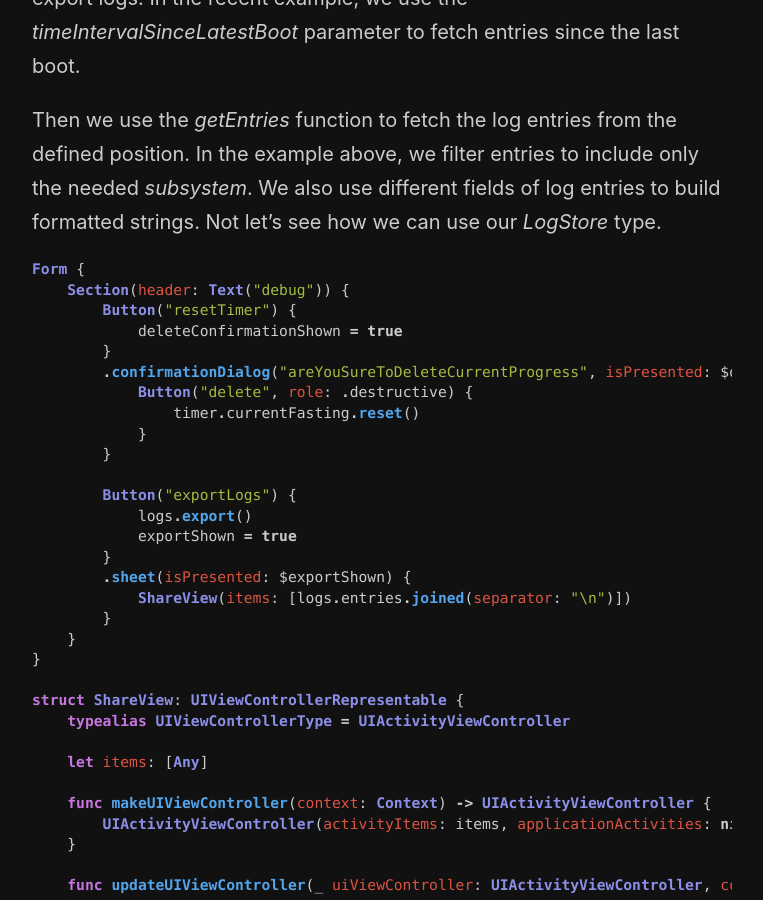
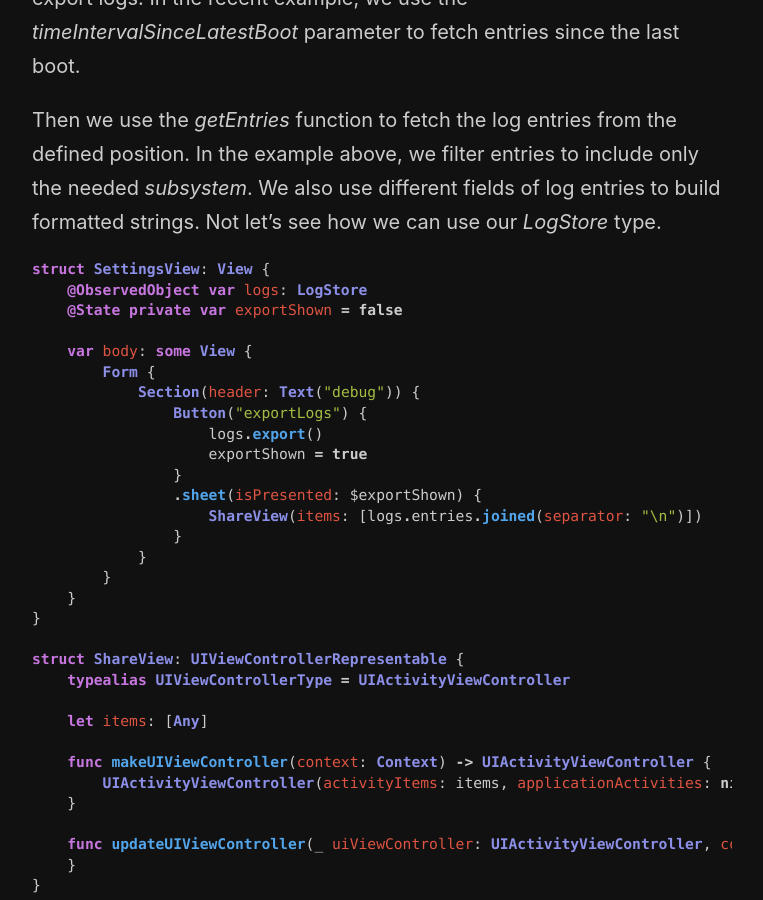
Before and after one commit to mecid/mecid.github.io, a Jekyll site: the page built from _posts/2022-04-19-exporting-data-from-unified-logging-system-in-swift.md, in a window 1280 px wide and 900 px high, scrolled down 1417 px. Shown: the whole window, without its empty margins (258-1021 px from the left). Built offline with Jekyll 4.4.1, drawn with Linux system fonts in a browser that asks for light colours.

Commit message:
code example improved in logs export post.

````diff
--- a/_posts/2022-04-19-exporting-data-from-unified-logging-system-in-swift.md
+++ b/_posts/2022-04-19-exporting-data-from-unified-logging-system-in-swift.md
@@ -44,23 +44,21 @@ As you can see in the example above, we created an instance of the *OSLogStore*
 Then we use the *getEntries* function to fetch the log entries from the defined position. In the example above, we filter entries to include only the needed *subsystem*. We also use different fields of log entries to build formatted strings. Not let's see how we can use our *LogStore* type.
 
 ```swift
-Form {
-    Section(header: Text("debug")) {
-        Button("resetTimer") {
-            deleteConfirmationShown = true
-        }
-        .confirmationDialog("areYouSureToDeleteCurrentProgress", isPresented: $deleteConfirmationShown) {
-            Button("delete", role: .destructive) {
-                timer.currentFasting.reset()
+struct SettingsView: View {
+    @ObservedObject var logs: LogStore
+    @State private var exportShown = false
+
+    var body: some View {
+        Form {
+            Section(header: Text("debug")) {
+                Button("exportLogs") {
+                    logs.export()
+                    exportShown = true
+                }
+                .sheet(isPresented: $exportShown) {
+                    ShareView(items: [logs.entries.joined(separator: "\n")])
+                }
             }
-        }
-
-        Button("exportLogs") {
-            logs.export()
-            exportShown = true
-        }
-        .sheet(isPresented: $exportShown) {
-            ShareView(items: [logs.entries.joined(separator: "\n")])
         }
     }
 }
````
